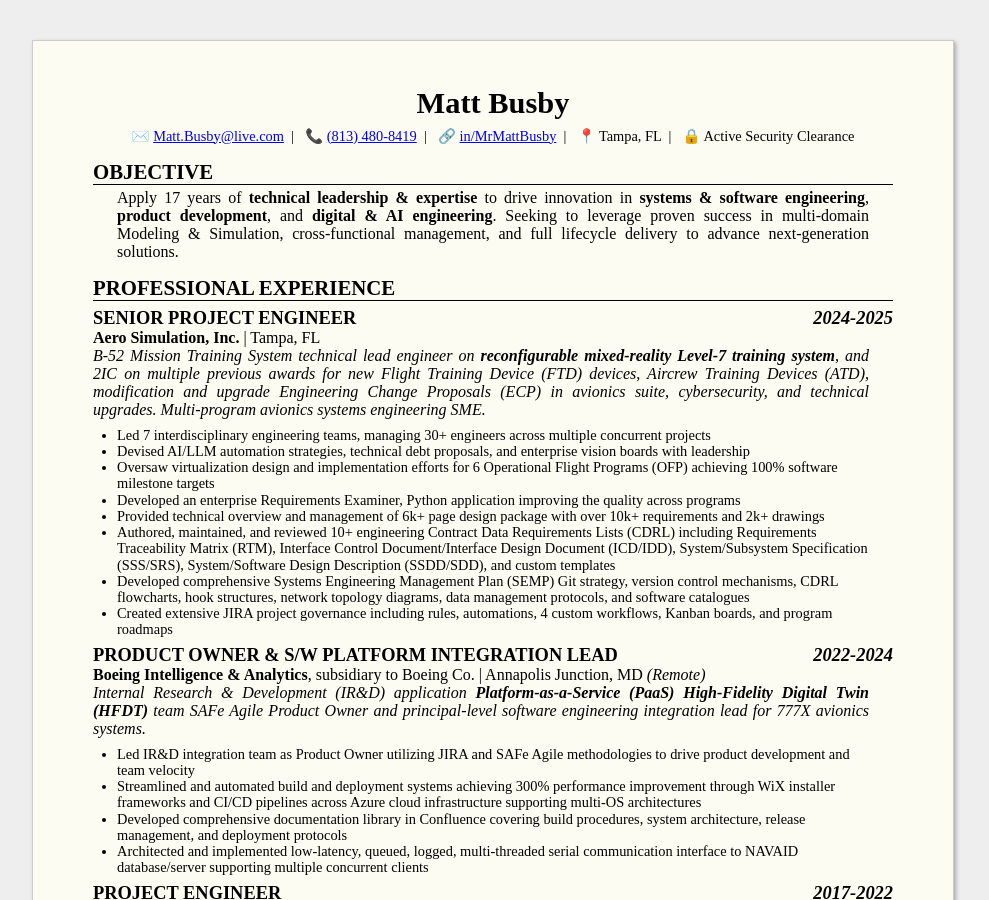
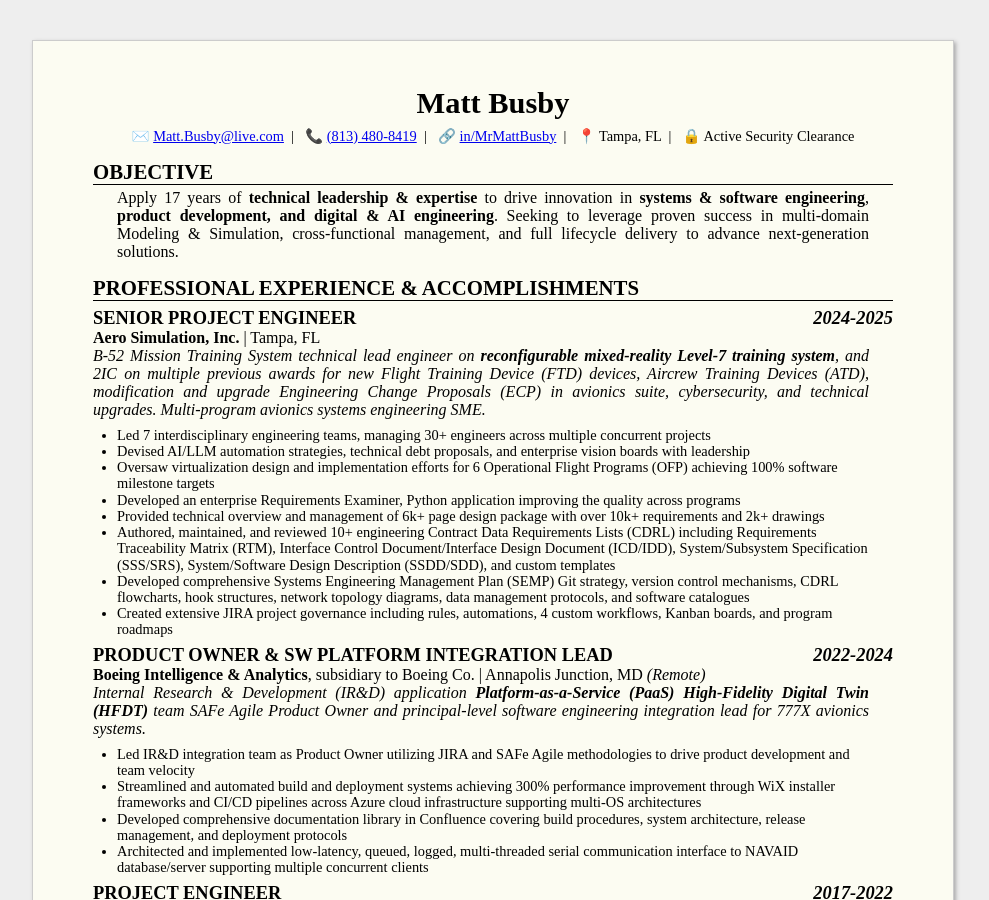
Before and after one commit to MrMattBusby/MrMattBusby.github.io, a Jekyll site: the page built from index.md, in a window 1280 px wide and 900 px high. Shown: the whole window, without its empty margins (147-1136 px from the left). Built offline with Jekyll 4.4.1, drawn with Linux system fonts in a browser that asks for light colours.

Commit message:
Hotfix: Minor

```diff
--- a/index.md
+++ b/index.md
@@ -17,9 +17,9 @@
 
 ## Objective
 
-Apply 17 years of **technical leadership & expertise** to drive innovation in **systems & software engineering**, **product development**, and **digital & AI engineering**. Seeking to leverage proven success in multi-domain Modeling & Simulation, cross-functional management, and full lifecycle delivery to advance next-generation solutions.
+Apply 17 years of **technical leadership & expertise** to drive innovation in **systems & software engineering**, **product development, and digital & AI engineering**. Seeking to leverage proven success in multi-domain Modeling & Simulation, cross-functional management, and full lifecycle delivery to advance next-generation solutions.
 
-## Professional Experience
+## Professional Experience & Accomplishments
 
 ### Senior Project Engineer *2024-2025*
 
@@ -35,7 +35,7 @@
 - Developed comprehensive Systems Engineering Management Plan (SEMP) Git strategy, version control mechanisms, CDRL flowcharts, hook structures, network topology diagrams, data management protocols, and software catalogues
 - Created extensive JIRA project governance including rules, automations, 4 custom workflows, Kanban boards, and program roadmaps
 
-### Product Owner & S/W Platform Integration Lead *2022-2024*
+### Product Owner & SW Platform Integration Lead *2022-2024*
 
 **Boeing Intelligence & Analytics**, subsidiary to Boeing Co.  |  Annapolis Junction, MD *(Remote)*
 *Internal Research & Development (IR&D) application **Platform-as-a-Service (PaaS) High-Fidelity Digital Twin (HFDT)** team SAFe Agile Product Owner and principal-level software engineering integration lead for 777X avionics systems.*
```
